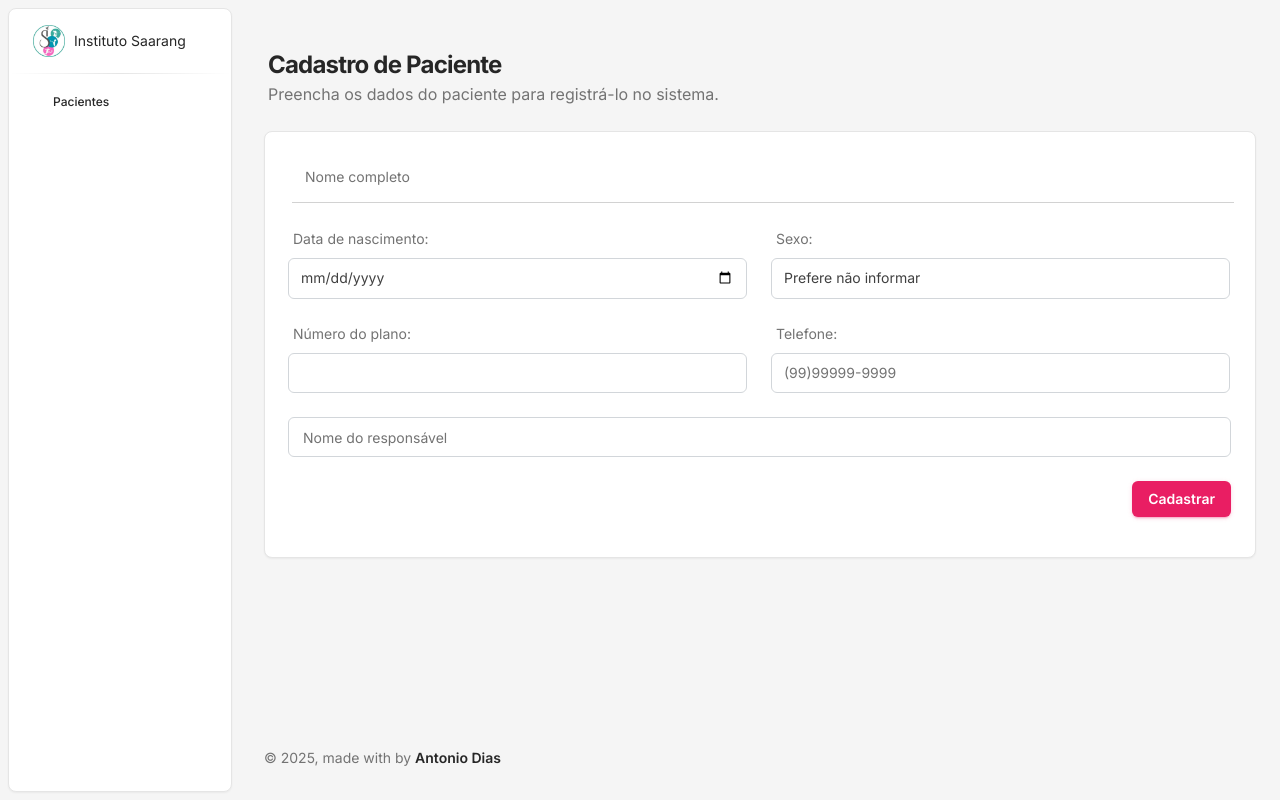
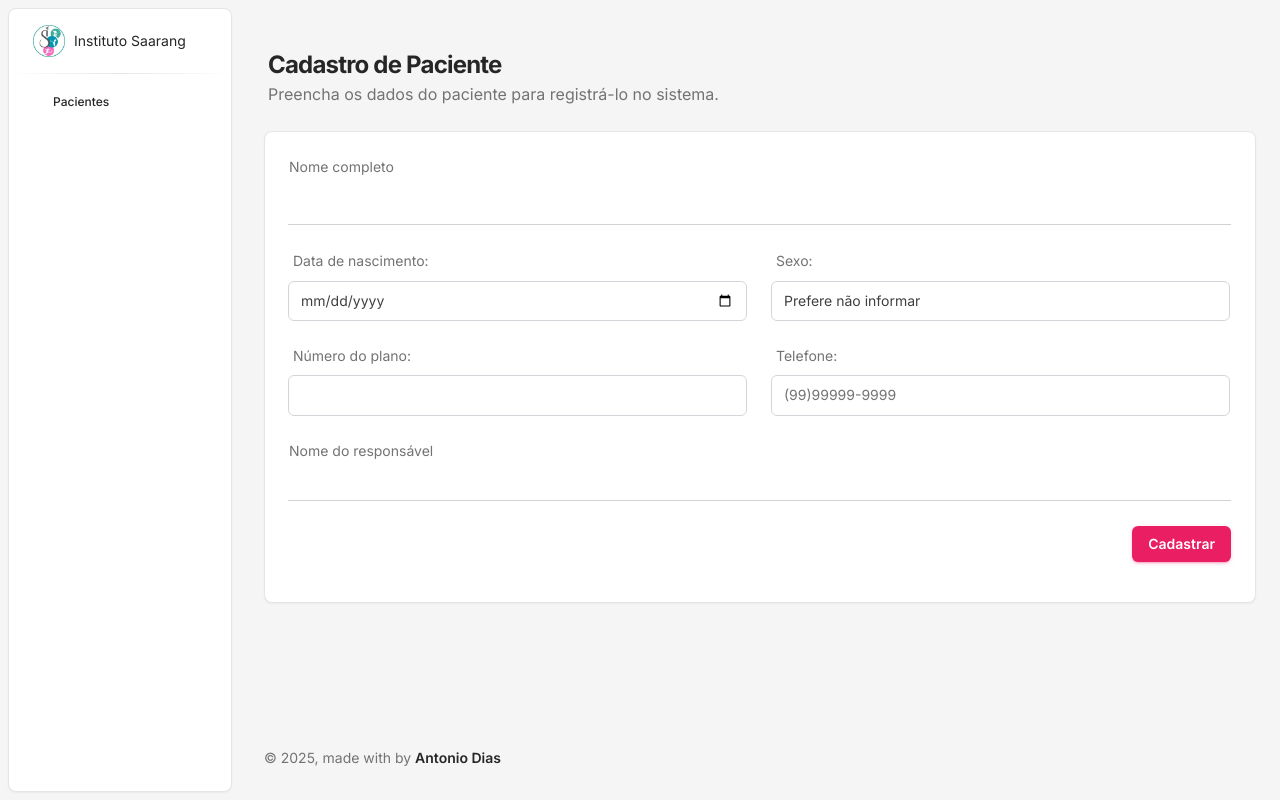
Before and after one commit to antonioisaacdias/clinic-manager, a Django app: page /patients/create/ in a window 1280 px wide. Run offline with Django 5.2, Linux system fonts and the light colour scheme; some libraries are stand-ins or nearby versions.

Commit message:
feat: inicia view e template de edição de paciente.

```diff
--- a/apps/patient/templates/patient/patient_form.html
+++ b/apps/patient/templates/patient/patient_form.html
@@ -6,9 +6,11 @@
 <div class="card p-4">
     <form action="" method="post">
         {% csrf_token %}
-        <div class="input-group input-group-static mb-4 row mx-1">
-            <label class="form-label">Nome completo</label>
-            {{form.name}}
+        <div class="row">
+            <div class="input-group input-group-static mb-4">
+                <label >Nome completo</label>
+                {{form.name}}
+            </div>
         </div>
         <div class="row">
             <div class="input-group input-group-outline mb-4 mb-4 col d-flex flex-column">
@@ -31,8 +33,8 @@
             </div>
         </div>
         <div class="row">
-            <div class="input-group input-group-outline mb-4">
-                <label class="form-label">Nome do responsável</label>
+            <div class="input-group input-group-static mb-4">
+                <label >Nome do responsável</label>
                 {{form.guardian_name}}
             </div>
         </div>
--- a/apps/patient/urls.py
+++ b/apps/patient/urls.py
@@ -1,7 +1,8 @@
 from django.urls import path
-from .views import PatientCreateView, PatientListView
+from .views import PatientCreateView, PatientListView, PatientUpdateView
 
 urlpatterns = [
     path('create/', PatientCreateView.as_view(), name='patient_create'),
+    path('<uuid:pk>/', PatientUpdateView.as_view(), name='patient_update'),
     path('', PatientListView.as_view(), name='patient_list')
 ]
--- a/apps/patient/views.py
+++ b/apps/patient/views.py
@@ -38,3 +38,17 @@ class PatientListView(ListView):
             'resume': 'Essa lista contém todos os pacientes cadastrados.'
         }
         return context
+
+class PatientUpdateView(UpdateView):
+    model = ModelPacient
+    form_class = PacientForm
+    template_name = 'patient/patient_form.html'
+    success_url = reverse_lazy('patient_create')
+
+    def get_context_data(self, **kwargs):
+        context = super().get_context_data(**kwargs)
+        context['info'] = {
+            'title': 'Edição de paciente',
+            'resume': 'Altere os dados do paciente para edita-lo no sistema.'
+        }
+        return context
```
Also changed, not shown: apps/patient/templates/patient/patient_list.html (+4 -9 lines).
